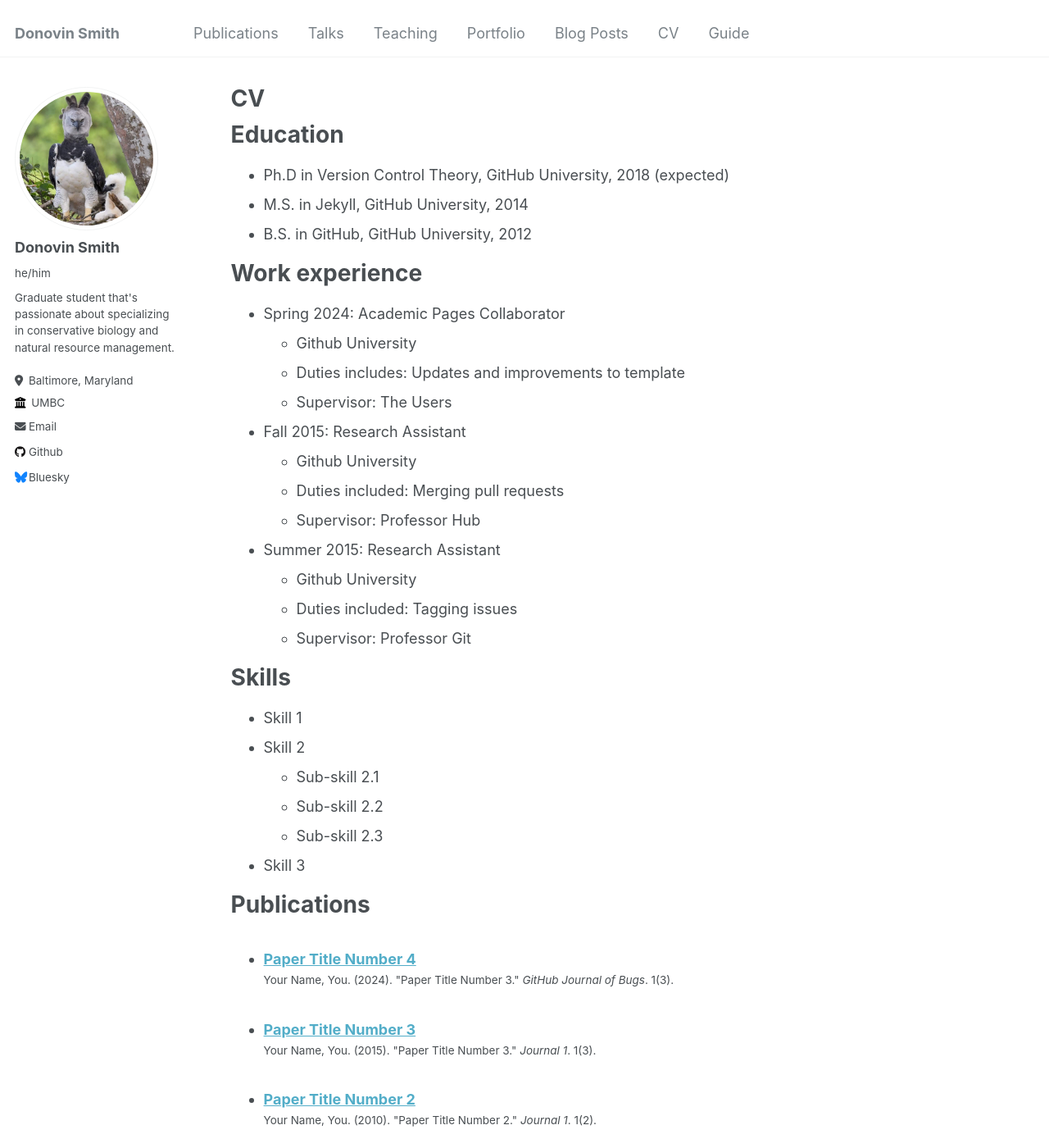
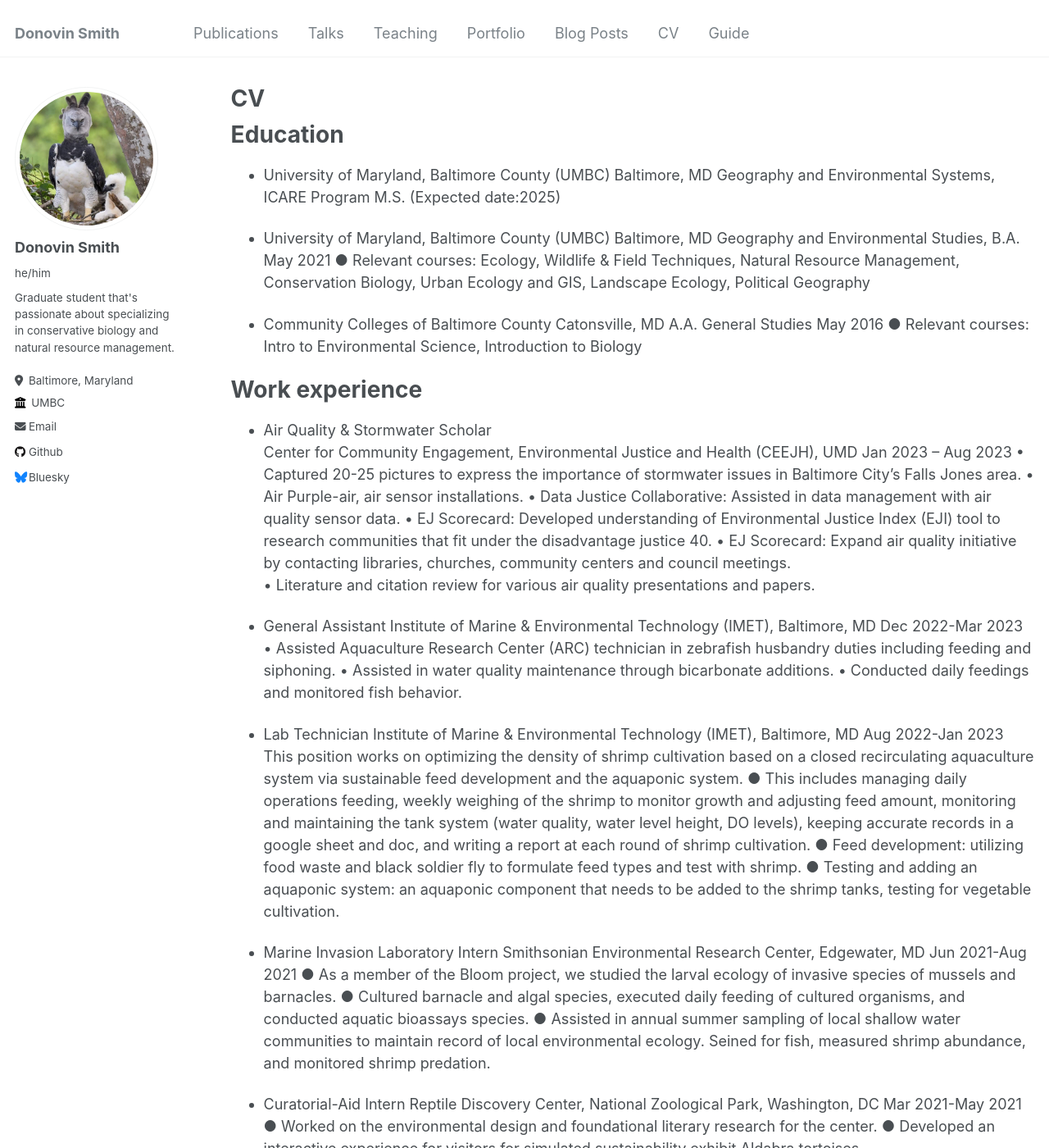
Before and after one commit to Donovin89/Donovin89.github.io, a Jekyll site: the page built from _pages/cv.md, in a window 1280 px wide and 1400 px high. Shown: the whole window at 82% size. Built offline with Jekyll 4.4.1, drawn with Linux system fonts in a browser that asks for light colours; some of the changed text lies outside the part shown.

Commit message:
Update cv.md

```diff
--- a/_pages/cv.md
+++ b/_pages/cv.md
@@ -11,30 +11,82 @@ redirect_from:
 
 Education
 ======
-* Ph.D in Version Control Theory, GitHub University, 2018 (expected)
-* M.S. in Jekyll, GitHub University, 2014
-* B.S. in GitHub, GitHub University, 2012
+* University of Maryland, Baltimore County (UMBC) 		                                   	     	Baltimore, MD
+  Geography and Environmental Systems, ICARE Program M.S.	                                     (Expected date:2025)
+
+* University of Maryland, Baltimore County (UMBC) 	                                   	       	Baltimore, MD
+  Geography and Environmental Studies, B.A. 							   	                                       May 2021
+●	Relevant courses: Ecology, Wildlife & Field Techniques, Natural Resource Management, Conservation Biology, Urban Ecology and GIS, Landscape Ecology, Political Geography
+
+* Community Colleges of Baltimore County 	 	 	 	                                                     Catonsville, MD
+  A.A. General Studies										                                                                  May 2016
+●	Relevant courses: Intro to Environmental Science, Introduction to Biology
+
 
 Work experience
 ======
-* Spring 2024: Academic Pages Collaborator
-  * Github University
-  * Duties includes: Updates and improvements to template
-  * Supervisor: The Users
+* Air Quality & Stormwater Scholar
+  Center for Community Engagement, Environmental Justice and Health (CEEJH), UMD                      Jan 2023 – Aug 2023
+•	Captured 20-25 pictures to express the importance of stormwater issues in Baltimore City’s Falls Jones area.
+•	Air Purple-air, air sensor installations.
+•	Data Justice Collaborative: Assisted in data management with air quality sensor data.
+•	EJ Scorecard: Developed understanding of Environmental Justice Index (EJI) tool to research communities that fit under the disadvantage justice 40.
+•	EJ Scorecard: Expand air quality initiative by contacting libraries, churches, community centers and council meetings.
+•	Literature and citation review for various air quality presentations and papers.
 
-* Fall 2015: Research Assistant
-  * Github University
-  * Duties included: Merging pull requests
-  * Supervisor: Professor Hub
+* General Assistant
+  Institute of Marine & Environmental Technology (IMET), Baltimore, MD                                  Dec 2022-Mar 2023
+•	Assisted Aquaculture Research Center (ARC) technician in zebrafish husbandry duties including feeding and siphoning.
+•	Assisted in water quality maintenance through bicarbonate additions.
+•	Conducted daily feedings and monitored fish behavior.
 
-* Summer 2015: Research Assistant
-  * Github University
-  * Duties included: Tagging issues
-  * Supervisor: Professor Git
+* Lab Technician
+  Institute of Marine & Environmental Technology (IMET), Baltimore, MD	   	                            Aug 2022-Jan 2023
+	This position works on optimizing the density of shrimp cultivation based on a
+  closed recirculating aquaculture system via sustainable feed development and the aquaponic system.
+●	This includes managing daily operations feeding, weekly weighing of the shrimp to monitor growth and adjusting feed amount, monitoring and maintaining the tank system
+  (water quality, water level height, DO levels), keeping accurate records in a google sheet and doc, and writing a report at each round of shrimp cultivation.
+●	Feed development: utilizing food waste and black soldier fly to formulate feed types and test with shrimp.
+●	Testing and adding an aquaponic system: an aquaponic component that needs to be added to the shrimp tanks, testing for vegetable cultivation.
+
+* Marine Invasion Laboratory Intern
+  Smithsonian Environmental Research Center, Edgewater, MD		                                            Jun 2021-Aug 2021
+●	As a member of the Bloom project, we studied the larval ecology of invasive species of mussels and barnacles.
+●	Cultured barnacle and algal species, executed daily feeding of cultured organisms, and conducted aquatic bioassays species.
+●	Assisted in annual summer sampling of local shallow water communities to maintain record of local environmental ecology. Seined for fish, measured shrimp abundance, and
+  monitored shrimp predation.
+
+* Curatorial-Aid Intern
+  Reptile Discovery Center, National Zoological Park, Washington, DC	                                       Mar 2021-May 2021
+●	Worked on the environmental design and foundational literary research for the center.
+●	Developed an interactive experience for visitors for simulated sustainability exhibit Aldabra tortoises.
+
+* Lab Technician
+  Institute of Marine & Environmental Technology (IMET), Baltimore, MD	                                     Dec 2019-Jan 2021
+●	Managed the daily operations of live specimen laboratory maintenance including shrimp feeding, monitoring and tracking of water quality parameters to ensure shrimp health.
+
+* UMBC Geography and Environmental Systems Department Field Technician
+  Smithsonian (ForestGEO), Baltimore, MD 			                                      	     	                 Sept 2017-Mar 2018
+●	Collected field samples and conducted a soil composition analysis of forest inventory data accounting for demographics and ecosystem changes for annual tree diversity and
+  density studies.
+
+* Field Technician for Sediment Pollution
+  UMBC 	 	 	 		                                                                                           May 2017-Sept 2017
+●	Studied patterns of floodplain sediment accretion and particle size distribution following Tropical Storm Lee and the 2016 Ellicott City flood on the Lower Patapsco River
+  floodplain to analyze the impact of sediment collections on landscapes across the Patapsco River.
+
+* VOLUNTEER & LEADERSHIP EXPERIENCE
+●	Baltimore Aquarium’s What Lives In The Harbor (WLITH) Program                                                 2023
+●	IMET's Ratcliffe Environmental Entrepreneur Fellow (REEF) Program                                             2022-2023
+●	Collecting snails along the Rhode River to be processed for parasites under SERC’s Marine Disease lab         2021
+●	Member of UMBC Geography and Environmental Systems Council 				                                            2018-2021
+●	Volunteered with Chesapeake Bay Foundation’s oyster restoration efforts 			                                2017-2018
+●	Mentee for EcologyPlus program at Ecological Society of America 				                                      2018-2019
+
 
 Skills
 ======
-* Skill 1
+* ●	Proficient in Matlab, ArcGIS and (full) Microsoft suite Skill 1
 * Skill 2
   * Sub-skill 2.1
   * Sub-skill 2.2
```
